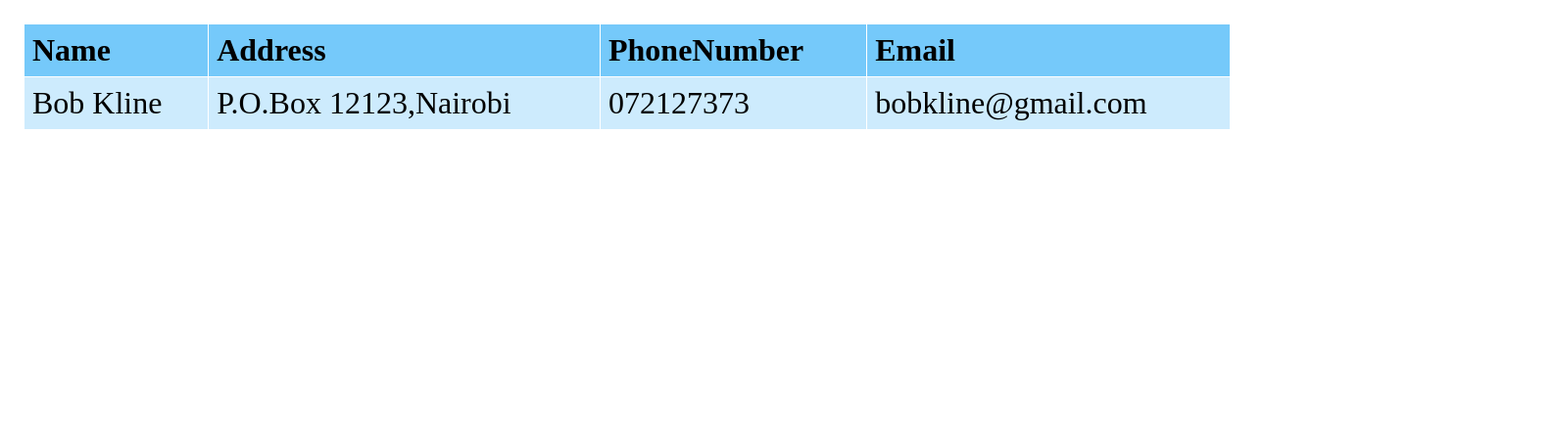
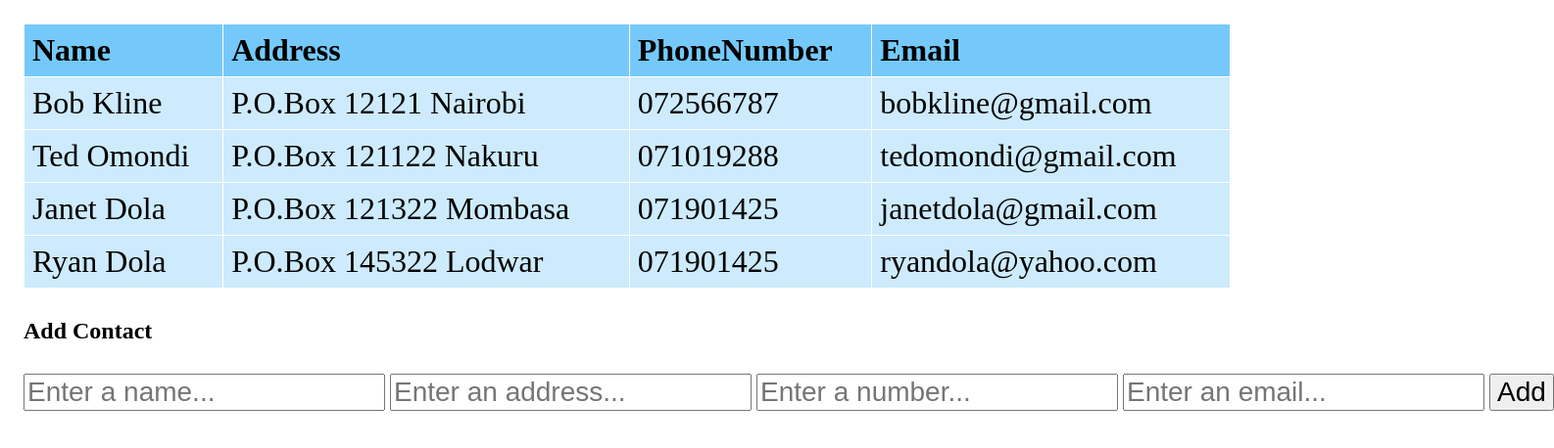
Before and after one commit to LESLIE254/phase-2-project, a React (Create React App) app: page / in a window 1280 px wide. Shown: the top 458 px of the page at 98% size, 1586 px wide, since content can reach past the window. Built offline with nearby package versions, Linux system fonts and the light colour scheme; data requests are answered from the project's data file.

Commit message:
Fetch data

```diff
--- /dev/null
+++ b/db.json
@@ -0,0 +1,32 @@
+{
+    "contacts": [
+        {
+          "id": 1,
+          "name": "Bob Kline",
+          "address": "P.O.Box 12121 Nairobi",
+          "phoneNumber": "072566787",
+          "email": "bobkline@gmail.com"
+        },
+        {
+          "id": 2,
+          "name": "Ted Omondi",
+          "address": "P.O.Box 121122 Nakuru",
+          "phoneNumber": "071019288",
+          "email": "tedomondi@gmail.com"
+        },
+        {
+          "id": 3,
+          "name": "Janet Dola",
+          "address": "P.O.Box 121322 Mombasa",
+          "phoneNumber": "071901425",
+          "email": "janetdola@gmail.com"
+        },
+        {
+          "id": 4,
+          "name": "Ryan Dola",
+          "address": "P.O.Box 145322 Lodwar",
+          "phoneNumber": "071901425",
+          "email": "ryandola@yahoo.com"
+        }
+      ]
+}
--- a/src/components/App.js
+++ b/src/components/App.js
@@ -1,10 +1,31 @@
-import React from 'react';
+import React, {useEffect, useState} from 'react';
 import './App.css';
 // import Header from './Header';
 
 function App() {
 
+  const [contacts, setContacts] = useState([])
+  const[addFormData, setAddFormData] = useState({
+    name: "",
+    address: "",
+    phoneNumber: "",
+    email: ""
+  })
 
+  function handleFormChange(e) {
+    e.preventDefault();
+    const fieldName = e.target.getAttribute("name")
+    const fieldValue = e.target.value;
+    const newFormData = {...addFormData}
+    newFormData[fieldValue] = fieldName
+
+  }
+
+  useEffect(() => {
+    fetch("http://localhost:4000/contacts")
+    .then(resp => resp.json())
+    .then(data => setContacts(data))
+  }, [])
   return (
     <div className='app-container'>
       <table>
@@ -17,14 +38,47 @@ function App() {
           </tr>
         </thead>
         <tbody>
-          <tr>
-            <td>Bob Kline</td>
-            <td>P.O.Box 12123,Nairobi</td>
-            <td>072127373</td>
-            <td>bobkline@gmail.com</td>
-          </tr>
+          {contacts.map((contact) => {
+            return(
+             <tr>
+             <td>{contact.name}</td>
+             <td>{contact.address}</td>
+             <td>{contact.phoneNumber}</td>
+             <td>{contact.email}</td>
+           </tr>
+            )
+          })}
+
         </tbody>
       </table>
+      <h2>Add Contact</h2>
+      <form>
+        <input
+        type="text"
+        name='name'
+        required= "required"
+        placeholder='Enter a name...'
+        />
+        <input
+        type="text"
+        name='address'
+        required= "required"
+        placeholder='Enter an address...'
+        />
+        <input
+        type="text"
+        name='number'
+        required= "required"
+        placeholder='Enter a number...'
+        />
+         <input
+        type="text"
+        name='email'
+        required= "required"
+        placeholder='Enter an email...'
+        />
+        <button type='submit'>Add</button>
+      </form>
     </div>
   )
 }
--- a/src/db.json
+++ /dev/null
@@ -1,32 +0,0 @@
-{
-    "data": [
-      {
-        "id": 1,
-        "name": "Bob Kline",
-        "address": "P.O.Box 12121 Nairobi",
-        "PhoneNumber": "072566787",
-        "Email": "bobkline@gmail.com"
-      },
-      {
-        "id": 2,
-        "name": "Ted Omondi",
-        "address": "P.O.Box 121122 Nakuru",
-        "PhoneNumber": "071019288",
-        "Email": "tedomondi@gmail.com"
-      },
-      {
-        "id": 3,
-        "name": "Janet Dola",
-        "address": "P.O.Box 121322 Mombasa",
-        "PhoneNumber": "071901425",
-        "Email": "janetdola@gmail.com"
-      },
-      {
-        "id": 4,
-        "name": "Ryan Dola",
-        "address": "P.O.Box 145322 Lodwar",
-        "PhoneNumber": "071901425",
-        "Email": "ryandola@yahoo.com"
-      }
-    ]
-  }
```
